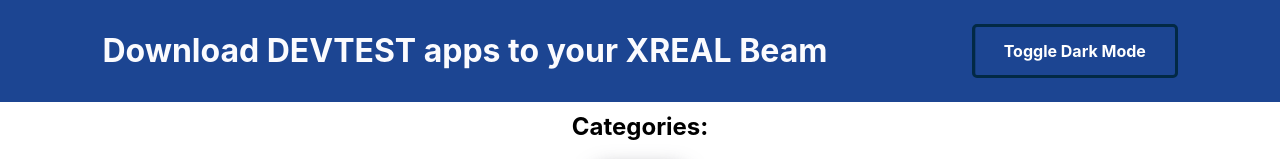
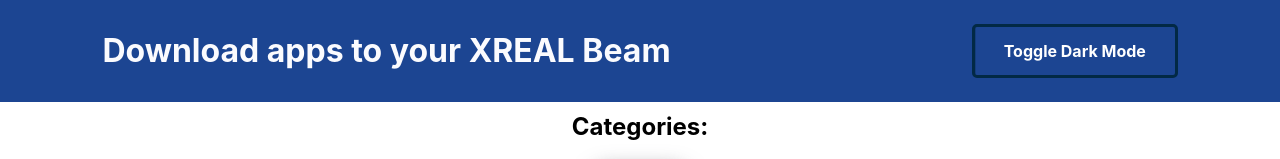
Before and after one commit to Beam-Apps/Beam-Apps, a React (Create React App) app: page / in a window 1280 px wide. Shown: the top 159 px of the page. Built offline with nearby package versions, Linux system fonts and the light colour scheme; no server answers.

Commit message:
Update Header.js

```diff
--- a/src/components/Header.js
+++ b/src/components/Header.js
@@ -5,7 +5,7 @@
   return (
     <header>
       <div className={styles.header}>
-        <h1 className={styles.heading}>Download DEVTEST apps to your XREAL Beam</h1>
+        <h1 className={styles.heading}>Download apps to your XREAL Beam</h1>
       </div>
       <div>
         <DarkModeToggle />
```
